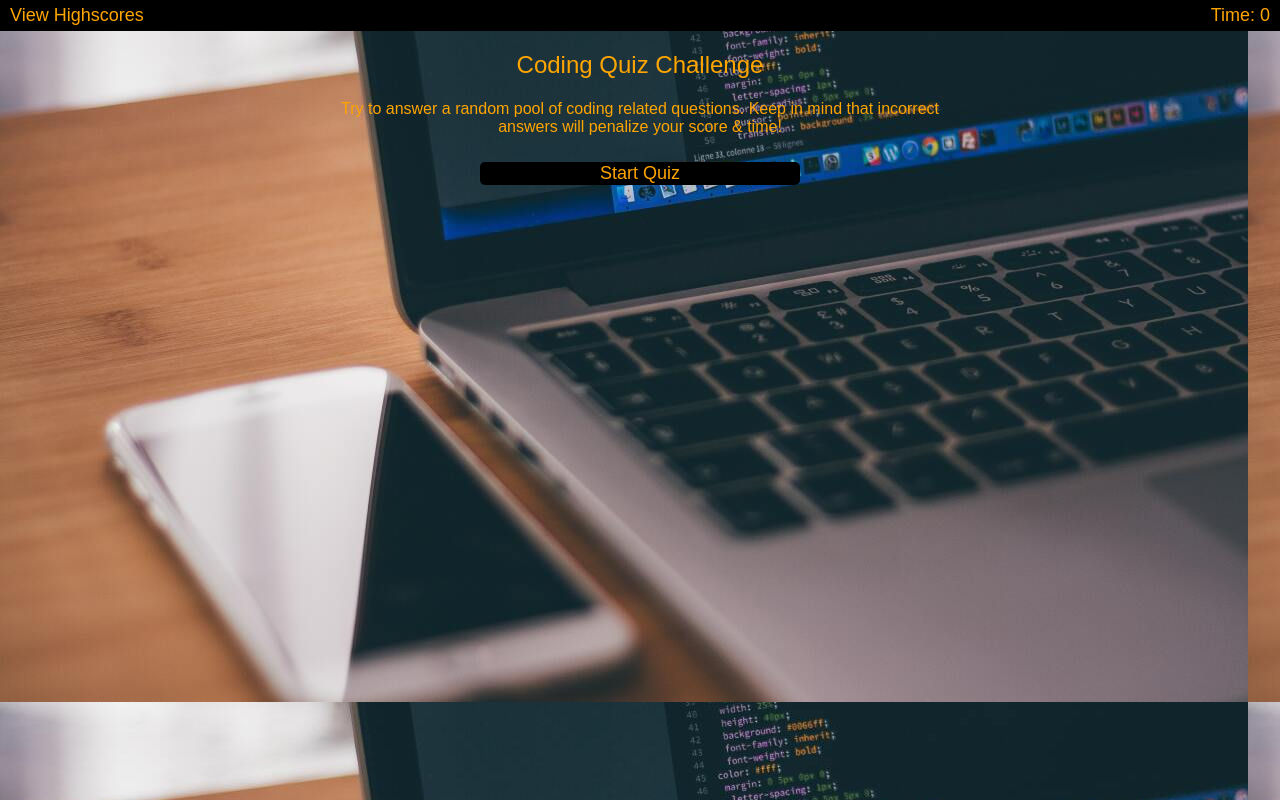
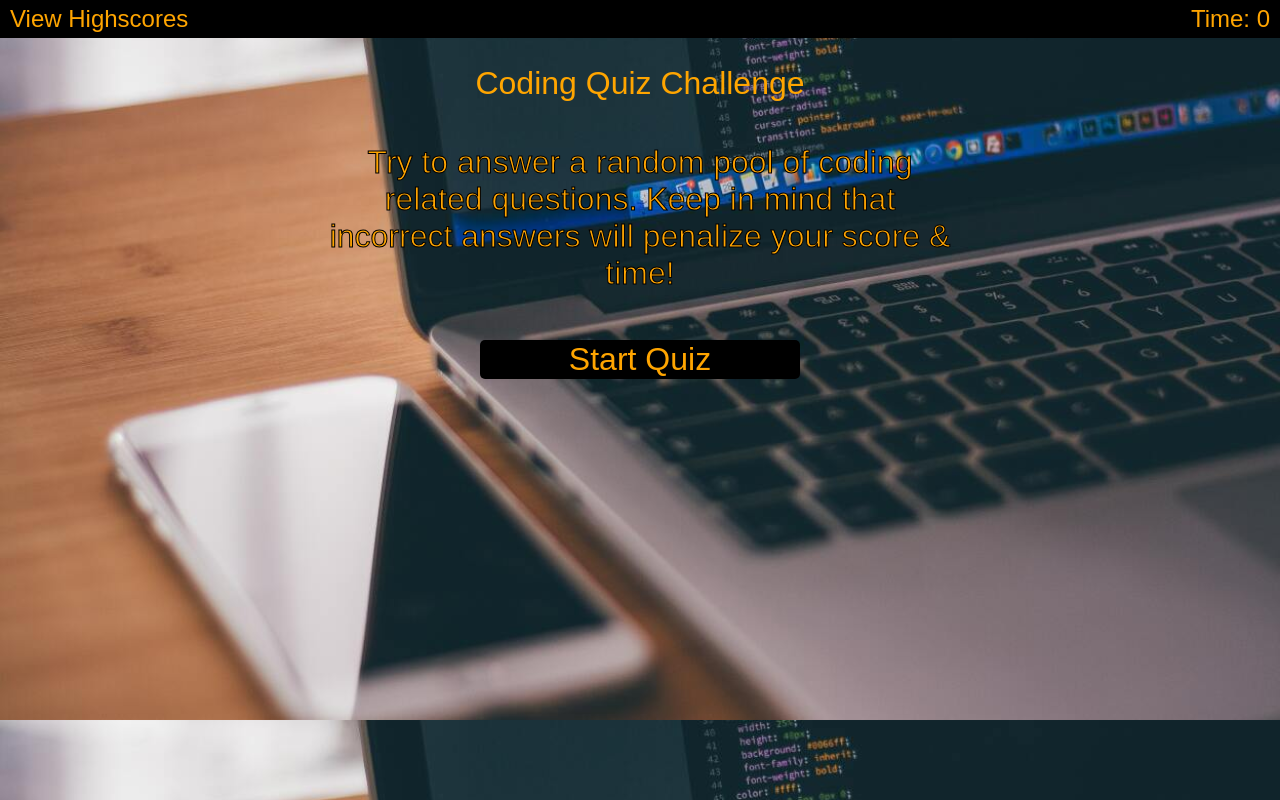
Before and after one commit to ChaseNicks/Quiz_Game, a plain HTML site: page index.html in a window 1280 px wide. Drawn offline with Linux system fonts and the light colour scheme.

Commit message:
updating to styling

```diff
--- a/css/style.css
+++ b/css/style.css
@@ -4,6 +4,7 @@
 
 body {
   background-image: url('../img/background.jpg');
+  background-size: cover;
   margin: 0;
   padding: 0;
 }
@@ -17,7 +18,7 @@ header {
 #high-score {
   display: inline-block;
   color: black;
-  font-size: 18px;
+  font-size: 1.5rem;
   padding: 5px 5px 5px 10px;
   color: orange;
 }
@@ -25,7 +26,7 @@ header {
 #time {
   float: right;
   color: black;
-  font-size: 18px;
+  font-size: 1.5rem;
   padding: 5px 10px 5px 5px;
   color: orange;
 }
@@ -44,6 +45,11 @@ header {
   justify-content: center;
   text-align: center;
   font-weight: normal;
+  font-size: 2rem;
+}
+
+.choiceDescription {
+  -webkit-text-stroke: 1px black; /* width and color */
 }
 
 .description, .choiceDescription {
@@ -56,7 +62,7 @@ button {
   background-color: black;
   color: orange;
   border-radius: 5px;
-  font-size: large;
+  font-size: 2rem;
   border: 30px;
   width: 50%;
 }
```
